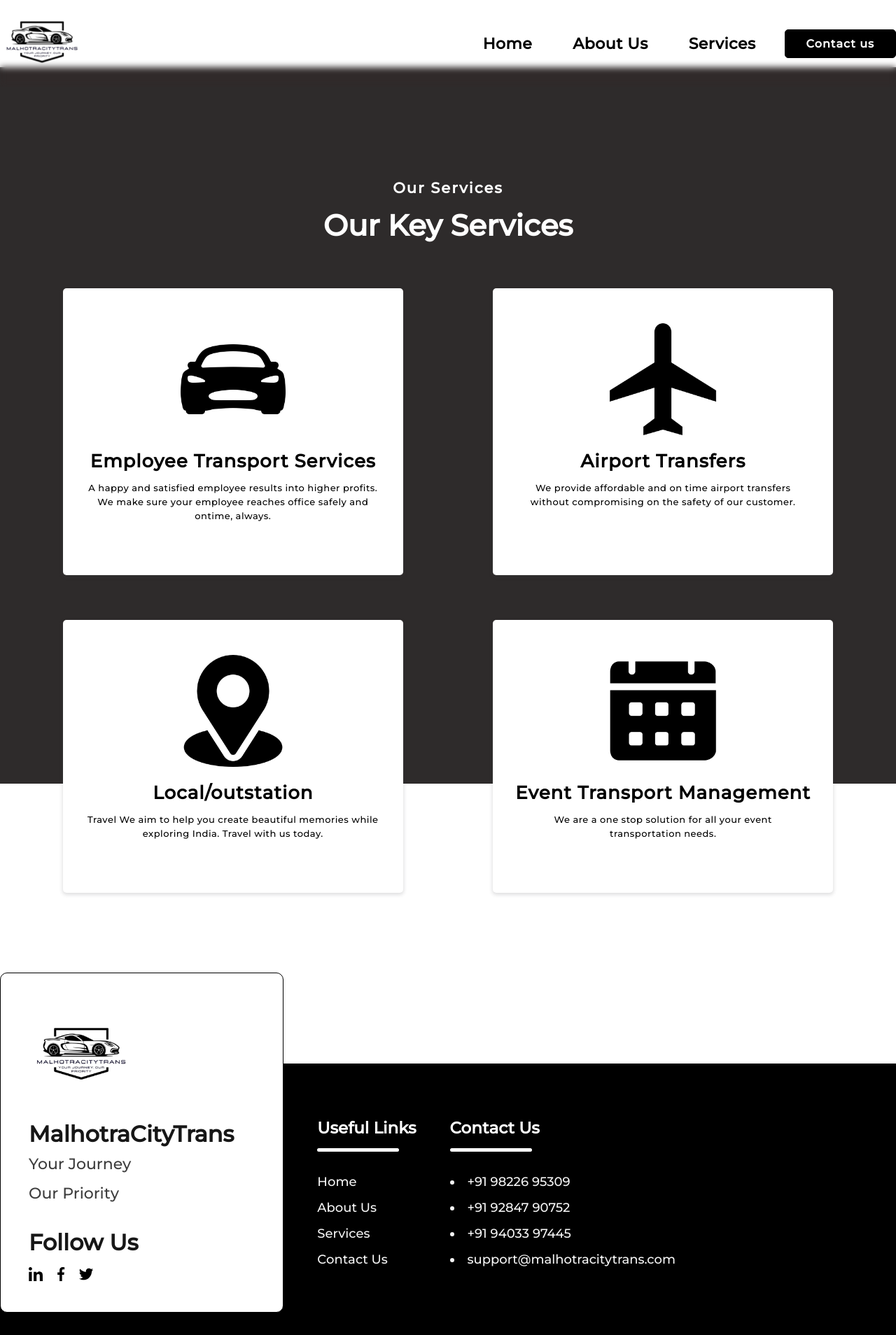
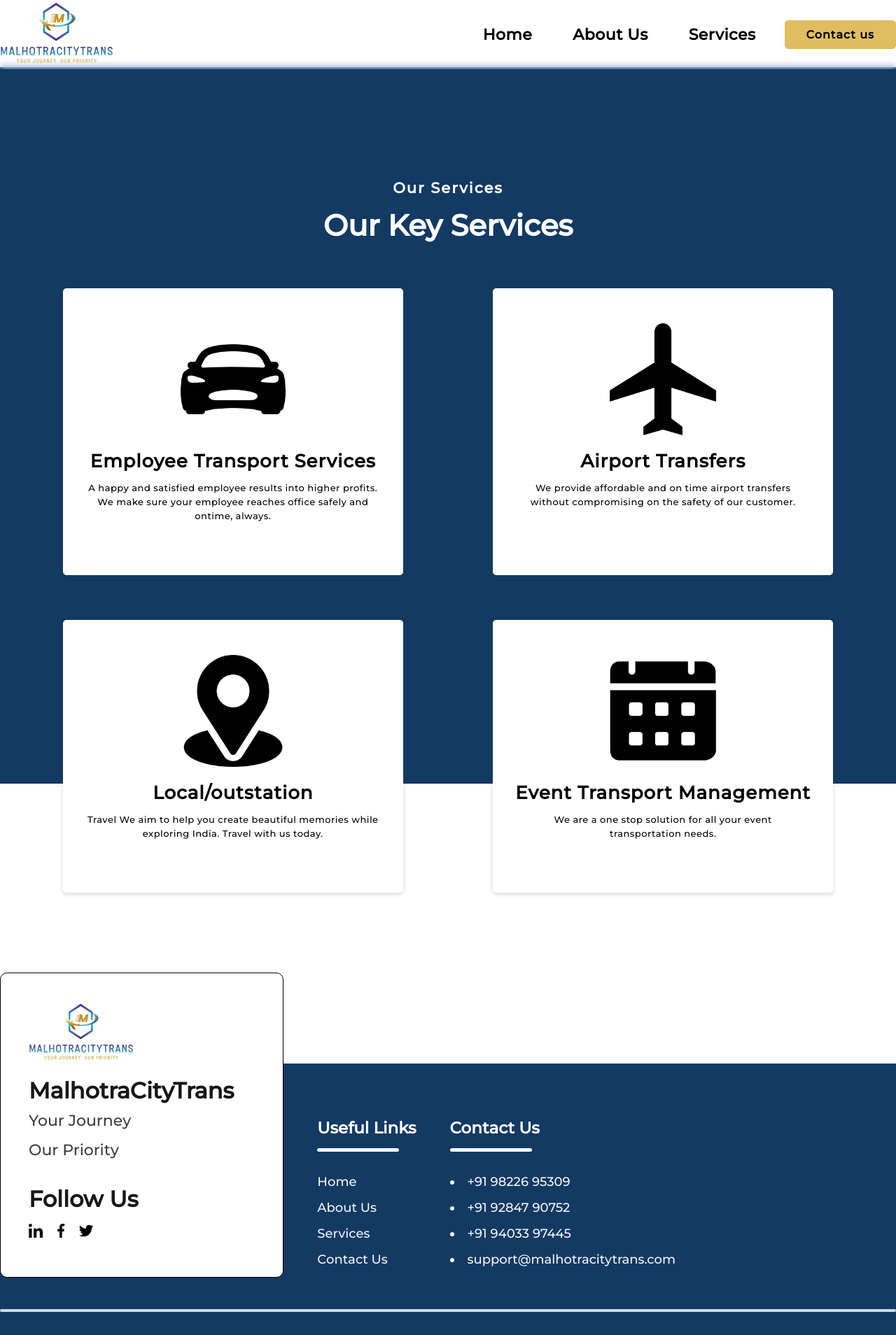
Before and after one commit to sohailqureshiiii/Roadtrip.co.in, a Next.js app: page /services in a window 1280 px wide. Shown: the top 1908 px of the page at 70% size. Built offline with nearby package versions, Linux system fonts and the light colour scheme.

Commit message:
Updated fully

```diff
--- a/src/Components/ContactForm/newContactForm.js
+++ b/src/Components/ContactForm/newContactForm.js
@@ -15,7 +15,7 @@
         <div style={myFont.style} className="first-bx-f-left-ctn-dhjd">
           <div className="esr-white-line-in-side-ak">
             {" "}
-            <Image src={MainLogo} height={80} width={80} />
+            <Image src={MainLogo} height={120} width={180} />
             <p className="left-text-content-at-cnt-bx">
               Talk to our
               <br />
--- a/src/Components/NavBarModal/NavBarModal.js
+++ b/src/Components/NavBarModal/NavBarModal.js
@@ -2,7 +2,8 @@
 import Image from "next/image";
 import Link from "next/link";
 import MainLogo from "../../../public/M-removebg-preview.png";
-
+import localFont from "next/font/local";
+const myFont = localFont({ src: "../../../Fonts/Montserrat-Medium.ttf" });
 const NavModal = (props) => {
   if (!props.visible) {
     return null;
@@ -12,10 +13,19 @@
     <>
       <div className="modalFixedBg">
         <div style={{ position: "relative" }}>
-          <div className="Container-of-mobile-navigationbar">
+          <div
+            className="Container-of-mobile-navigationbar"
+            style={myFont.style}
+          >
             <div className="flx-in-logo-and-links-of-pages">
               <div>
-                <Image src={MainLogo} width={"100%"} height={65} alt="" />
+                <Image
+                  src={MainLogo}
+                  width={"100%"}
+                  height={65}
+                  alt=""
+                  style={{ marginLeft: "15px", marginTop: "5px" }}
+                />
               </div>
               <div style={{ padding: "15px" }}>
                 <svg
@@ -49,9 +59,7 @@
             </div>
             <div className="pad-at-navigatoio-bxds">
               <Link href="/">
-                <p className="links-for-mobile-view-innavbar-modla brdr-tp-adk">
-                  Home
-                </p>
+                <p className="links-for-mobile-view-innavbar-modla ">Home</p>
               </Link>
               <Link href="/aboutus">
                 <p className="links-for-mobile-view-innavbar-modla">About Us</p>
--- a/src/app/globals.css
+++ b/src/app/globals.css
@@ -52,7 +52,7 @@
   font-weight: 600;
   letter-spacing: 0.1em;
   text-transform: uppercase;
-  color: #666;
+  color: #e0bd5f;
   padding-top: 3em;
   padding-bottom: 2em;
   text-align: center;
@@ -87,7 +87,7 @@
   border-radius: 10px;
   height: 4.5em;
   margin-bottom: 1em;
-  background: #0c0a00;
+  background: #356ba4;
   padding: 10px;
 }
 .hdr-at-three-section-of-why {
@@ -162,23 +162,25 @@
 .button-for-cntct-us-sonf {
   font-weight: 500;
   border-radius: 5px;
-  border: 1px solid #000;
+  border: 1px solid #e0bd5f;
   font-size: 16px;
   display: block;
   cursor: pointer;
   padding: 15px 45px;
   font-size: 20px;
-  background: #000;
-  color: #fff;
+  background: #e0bd5f;
+  color: #000;
+  font-weight: 600;
 }
 .btn-frrr-knw-mre-at-sdjn {
   font-weight: 500;
   border-radius: 5px;
-  border: 1px solid #000;
+  border: 1px solid #805d00;
   font-size: 16px;
   display: block;
   cursor: pointer;
   padding: 15px 45px;
+  color: #805d00;
   font-size: 20px;
   box-shadow: 0 0 25px #e0c5b28c;
 }
@@ -186,7 +188,7 @@
 
 .manana-logo-of-navbar-sejba {
   width: 100%;
-  height: 120px;
+  height: 95px;
 }
 
 .background-for-home-navigationbar {
@@ -262,14 +264,14 @@
   font-weight: 600;
   padding: 10px 30px;
   border-radius: 5px;
-  border: 1px solid #000;
+  border: 1px solid #e0bd5f;
   font-size: 16px;
   background: none;
-  color: #fff;
+  color: #000;
   box-shadow: 0 0 0 #fec1958c;
   display: block;
   cursor: pointer;
-  background: #000;
+  background: #e0bd5f;
   letter-spacing: 1px;
 }
 .display-none-at-hamburger-iohs {
@@ -387,9 +389,9 @@
 }
 .links-for-mobile-view-innavbar-modla {
   padding: 15px 0px;
-  border-bottom: 1px solid #000;
+  text-align: center;
+  font-size: 24px;
   color: #000;
-  font-size: 18px;
 }
 .brdr-tp-adk {
   border-top: 1px solid #000;
@@ -428,7 +430,7 @@
 
 /* -------  */
 .bur-colr-section-at-ssecound-sct {
-  background: #151414;
+  background: #356ba4;
   padding: 5em 0em 3em 0em;
   margin-top: 11em;
 }
@@ -515,7 +517,7 @@
 /* ------------ Footer Css starts -------------- */
 
 .back-grond-for-footer-at-bottom-end {
-  background: #000;
+  background: #133a63;
 }
 
 .displayflexat-ns {
@@ -701,14 +703,15 @@
 /* ------- Contact Form ----------  */
 
 .first-bx-f-left-ctn-dhjd {
-  background: #6d7bdf;
+  background: #fff;
   width: 41em;
   padding: 30px;
   border-top-left-radius: 7px;
   border-bottom-left-radius: 7px;
+  border: 1px solid #000;
 }
 .esr-white-line-in-side-ak {
-  border-left: 5px solid #fff;
+  border-left: 5px solid #e0bd5f;
   padding: 0px 0px 0px 30px;
   margin-top: 150px;
 }
@@ -717,7 +720,7 @@
   font-size: 52px;
   line-height: 55px;
   margin-bottom: 0.6em;
-  color: #000;
+  color: #e0bd5f;
   padding-top: 30px;
 }
 .right-bx-of-a-inouts-iand-sjm {
@@ -783,14 +786,15 @@
 .send-msg-btn-st-ancjs-bcks {
   padding: 20px 50px;
   border-radius: 5px;
-  border: 1px solid #000;
+  border: 1px solid #e0bd5f;
   font-size: 18px;
-  color: #fff;
+  color: #000;
   box-shadow: 0 0 0 #fec1958c;
   display: block;
   cursor: pointer;
-  background: #000;
+  background: #e0bd5f;
   margin-top: 1em;
+  font-weight: 600;
 }
 
 /* ------- About us page ------  */
@@ -808,14 +812,13 @@
   margin-top: 35px;
   font-weight: 500;
   border-radius: 5px;
-  border: 1px solid #000;
-  font-size: 16px;
+  border: 1px solid #e0bd5f;
   display: block;
   cursor: pointer;
   padding: 15px 80px;
   font-size: 22px;
-  background: #000;
-  color: #fff;
+  background: #e0bd5f;
+  color: #000;
 }
 
 .scrolling_text {
@@ -878,7 +881,7 @@
   margin-top: 5px;
 }
 .backgroud-orange-at-fourth-section-in-os {
-  background: #000;
+  background: #356ba4;
   margin-top: 45px;
 }
 .padding-bottom-at-orangesec {
@@ -918,7 +921,7 @@
 
 /* -------------- Service page css starts -------------- */
 .section-fourth-backgrnd-blckush-tyoe-sjnd {
-  background: #2e2b2b;
+  background: #133a63;
   margin: 0em 0em;
   padding: 5em 0em 3em 0em;
   height: 64em;
@@ -1180,8 +1183,9 @@
   }
 
   .manana-logo-of-navbar-sejba {
-    width: 85;
-    height: 85px;
+    margin-top: 5px;
+    width: 110px;
+    height: 65px;
   }
 
   .frgtfg-whjdjwe-sfnjk {
@@ -1300,7 +1304,6 @@
   .left-text-content-at-cnt-bx {
     font-size: 45px;
     line-height: 54px;
-    color: #fff;
   }
   .right-bx-of-a-inouts-iand-sjm {
     padding: 0px;
```
Also changed, not shown: src/pages/Homepage/homepage.tsx (+20 -18 lines), src/pages/aboutus.tsx (+20 -18 lines), public/M-removebg-preview.png.
